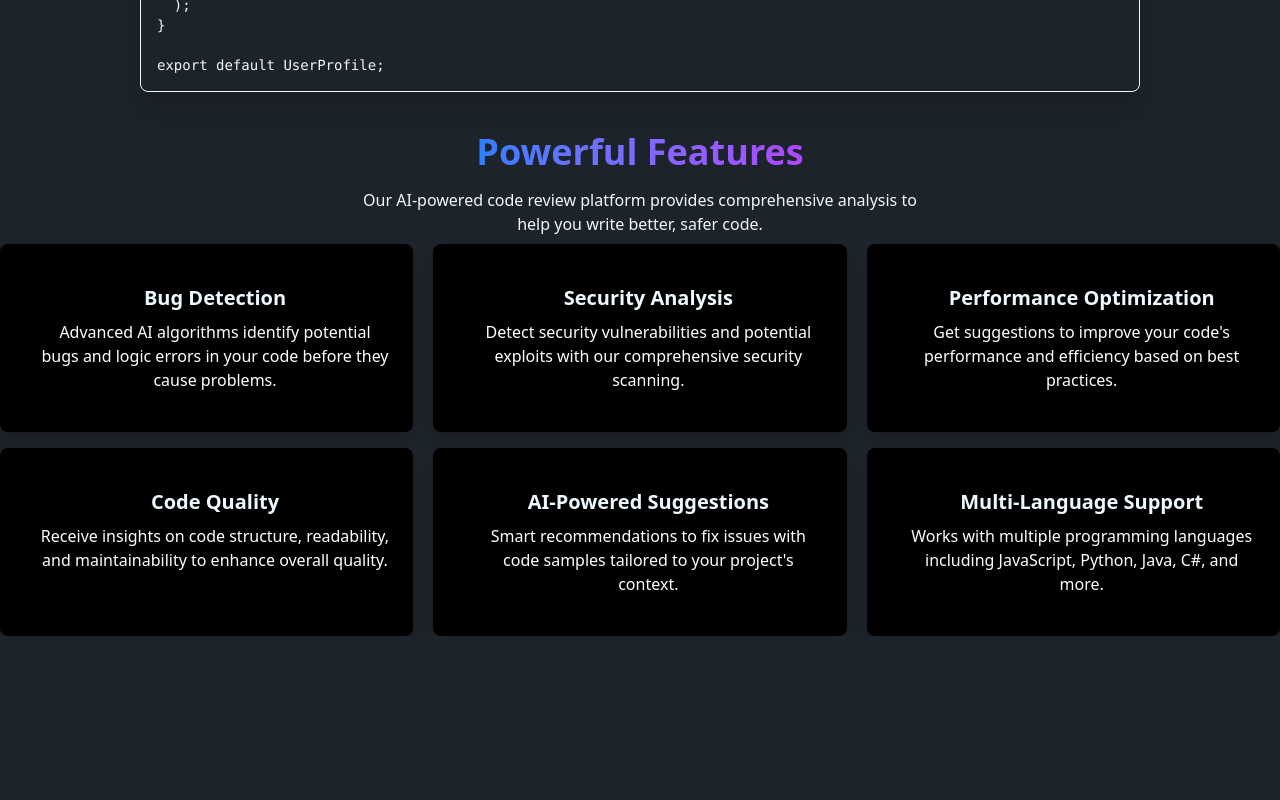
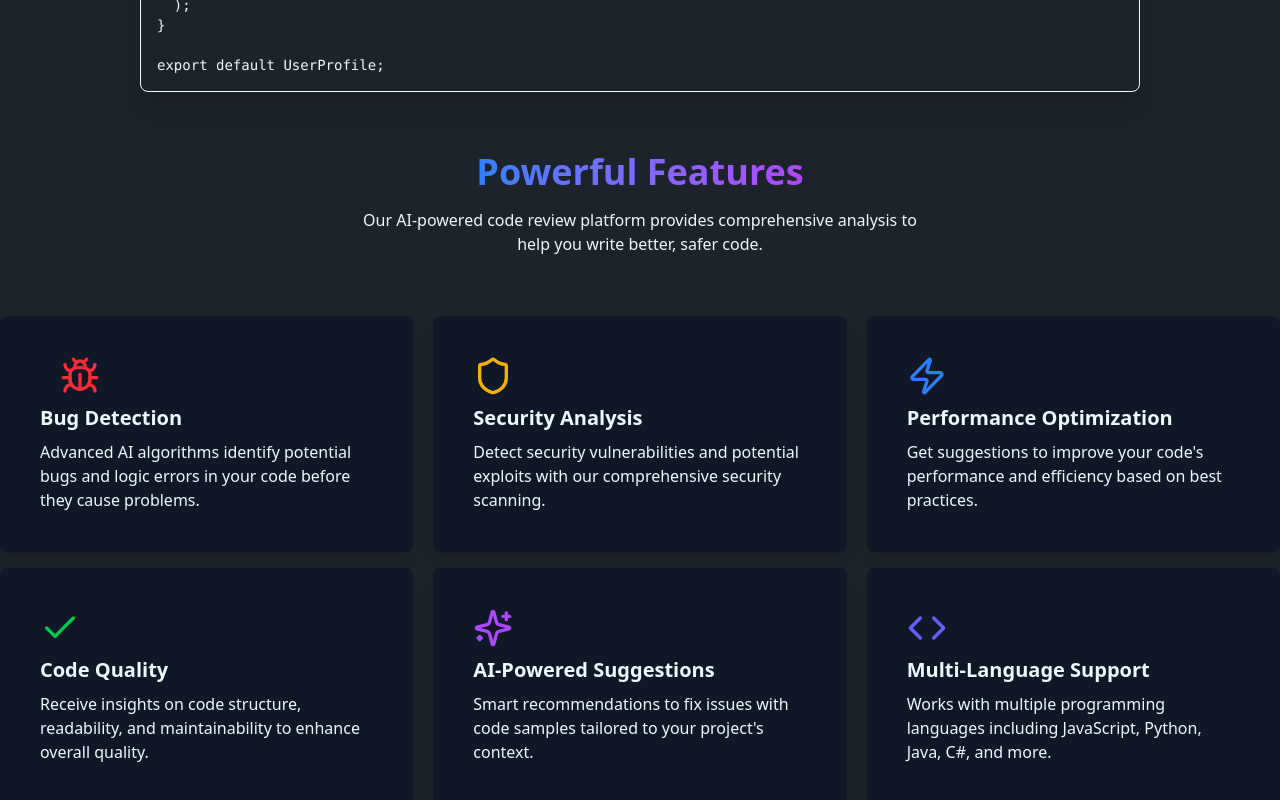
Before and after one commit to NajeebUrRehmanRaja/fixmate-ui, a React (Vite) app in the folder FrontEnd/: page / in a window 1280 px wide. Shown: the part 1337-2137 px from the top of the page. Before the commit the page ends 1973 px from the top, so only its background shows below. Built offline with nearby package versions, Linux system fonts and the light colour scheme.

Commit message:
feat: add lucide-react dependency and update Cards component for enhanced feature presentation on Home page

```diff
--- a/FrontEnd/package.json
+++ b/FrontEnd/package.json
@@ -12,6 +12,7 @@
   "dependencies": {
     "@tailwindcss/vite": "^4.1.4",
     "daisyui": "^5.0.19",
+    "lucide-react": "^0.503.0",
     "react": "^19.0.0",
     "react-dom": "^19.0.0",
     "react-router": "^7.5.0",
--- a/FrontEnd/src/components/Cards.jsx
+++ b/FrontEnd/src/components/Cards.jsx
@@ -1,15 +1,15 @@
-import React from 'react'
+import React from "react";
 
-const Cards = ({ title, content, icon}) =>{
-    return (
-      <div className="bg-black shadow-lg p-10 w-full mx-auto rounded-lg ">
-        <div className="text-center w-[350px]">
-            {icon}
-          <h2 className="text-xl font-bold mb-2 ">{title}</h2>
-          <p className="text-white  ">{content}</p>
-        </div>
+const Cards = ({ title, content, icon }) => {
+  return (
+    <div className="bg-gray-900 shadow-lg p-10 w-full mx-auto rounded-lg ">
+      <div>
+        {icon}
+        <h2 className="text-xl font-bold mb-2 mt-2 ">{title}</h2>
+        <p className=" ">{content}</p>
       </div>
-    );
-}
+    </div>
+  );
+};
 
-export default Cards
+export default Cards;
--- a/FrontEnd/src/pages/Home.jsx
+++ b/FrontEnd/src/pages/Home.jsx
@@ -2,6 +2,7 @@ import React from "react";
 import { Link } from "react-router-dom";
 import Button from "../components/ButtonComponents";
 import { GoArrowRight } from "react-icons/go";
+import { Bug, Shield, Zap, Code, Check, Sparkles } from "lucide-react";
 import AIReviewBox from "../Layouts/AiReviewBox";
 import Cards from "../components/Cards";
 
@@ -94,24 +95,27 @@ const Home = () => {
         issues={issues}
       />
       <div className="flex flex-col items-center justify-center space-y-2 mt-10">
-        <h2 className="text-4xl font-bold mb-4 bg-gradient-to-r from-blue-500 to-purple-500 bg-clip-text text-transparent">
+        <h2 className="text-4xl font-bold mb-4 bg-gradient-to-r from-blue-500 to-purple-500 mt-5 bg-clip-text text-transparent">
           Powerful Features
         </h2>
-        <p className="text-muted-foreground max-w-2xl mx-auto flex flex-col justify-center items-center">
+        <p className="text-muted-foreground max-w-2xl mb-15 mx-auto flex flex-col justify-center items-center">
           Our AI-powered code review platform provides comprehensive analysis to
           <span></span>
           help you write better, safer code.
         </p>
-        <div className="grid grid-cols-1 md:w-full w-[700px]  md:grid-cols-2 lg:grid-cols-3 gap-5">
+        <div className="grid grid-cols-1 md:w-full w-[700px] md:grid-cols-2 lg:grid-cols-3 gap-5">
           <Cards
+            icon={<Bug className="h-10 w-20 text-red-500 " />}
             title="Bug Detection"
             content="Advanced AI algorithms identify potential bugs and logic errors in your code before they cause problems."
           />
           <Cards
+            icon={<Shield className="h-10 w-10 text-yellow-500" />}
             title="Security Analysis"
             content="Detect security vulnerabilities and potential exploits with our comprehensive security scanning."
           />
           <Cards
+            icon={<Zap className="h-10 w-10 text-blue-500" />}
             title="Performance Optimization"
             content="Get suggestions to improve your code's performance and efficiency based on best practices."
           />
@@ -119,14 +123,17 @@ const Home = () => {
         <div></div>
         <div className=" grid grid-cols-1 md:grid-cols-2 md:w-full w-[700px] lg:grid-cols-3 gap-5 ">
           <Cards
+            icon={<Check className="h-10 w-10 text-green-500" />}
             title="Code Quality"
             content="Receive insights on code structure, readability, and maintainability to enhance overall quality."
           />
           <Cards
+            icon={<Sparkles className="h-10 w-10 text-purple-500" />}
             title="AI-Powered Suggestions"
             content="Smart recommendations to fix issues with code samples tailored to your project's context."
           />
           <Cards
+            icon={<Code className="h-10 w-10 text-indigo-500" />}
             title="Multi-Language Support"
             content="Works with multiple programming languages including JavaScript, Python, Java, C#, and more."
           />
```
Also changed, not shown: 1 other file (tests, documents, lock files or other folders).
